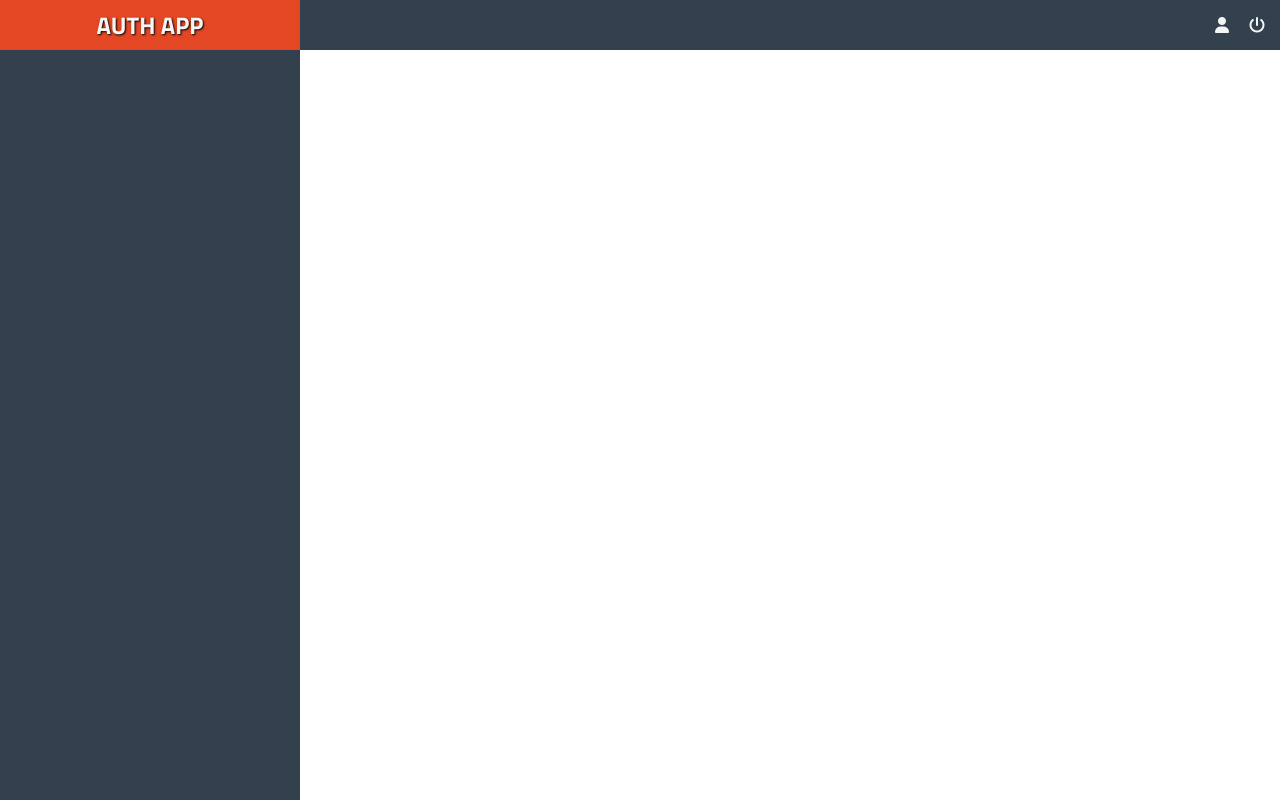
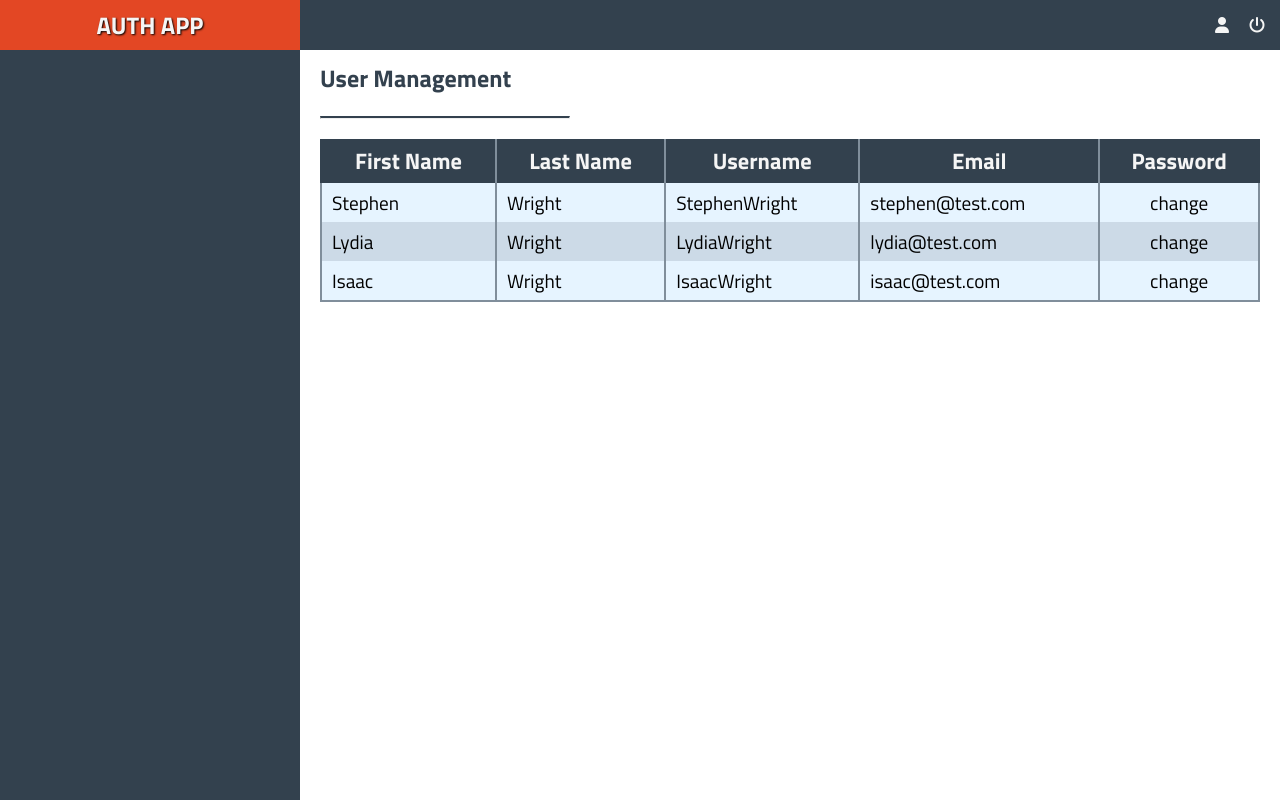
Before and after one commit to BGZStephen/node-user-boilerplate, an Angular app in the folder angular-src/: page /users/manage in a window 1280 px wide. Built offline with nearby package versions, Linux system fonts and the light colour scheme.

Commit message:
finished user management widget with template data

```diff
--- a/angular-src/src/app/app.module.ts
+++ b/angular-src/src/app/app.module.ts
@@ -13,6 +13,7 @@ import { HomeDisplayComponent } from './components/home-display/home-display.com
 import { NotificationBarComponent } from './components/notification-bar/notification-bar.component';
 import { UsersCountWidgetComponent } from './widgets/users-count-widget/users-count-widget.component';
 import { UsersManageComponent } from './pages/users/users-manage.component';
+import { UsersManagementWidgetComponent } from './widgets/users-management-widget/users-management-widget.component';
 
 @NgModule({
   declarations: [
@@ -24,7 +25,8 @@ import { UsersManageComponent } from './pages/users/users-manage.component';
     HomeDisplayComponent,
     NotificationBarComponent,
     UsersCountWidgetComponent,
-    UsersManageComponent
+    UsersManageComponent,
+    UsersManagementWidgetComponent
   ],
   imports: [
     BrowserModule,
--- a/angular-src/src/app/pages/users/users-manage.component.html
+++ b/angular-src/src/app/pages/users/users-manage.component.html
@@ -4,5 +4,6 @@
   </div>
   <div class="app-output-container">
     <app-notification-bar></app-notification-bar>
+    <app-users-management-widget></app-users-management-widget>
   </div>
 </div>
--- /dev/null
+++ b/angular-src/src/app/widgets/users-management-widget/users-management-widget.component.css
@@ -0,0 +1,99 @@
+.widget-container {
+  padding: 10px 20px;
+  width: 100%;
+}
+
+.widget-header {
+  color: #33414e
+}
+
+.widget-header-seperator {
+  border-top: 2px solid #33414e;
+  margin: 20px 0;
+  width: 100%;
+}
+
+.user-management-table {
+  border-spacing: 0;
+  border-bottom: 2px solid #808E9B;
+  max-width: 100%;
+  width: 100%;
+}
+
+td {
+  padding: 5px 10px;
+}
+
+.primary-row {
+  background: #33414e;
+  color: #f5f5f5;
+  text-align: center;
+}
+
+.primary-row td {
+  border-right: 1px solid #808E9B;
+  border-left: 1px solid #808E9B;
+  font-weight: bold;
+}
+
+.primary-row td:first-of-type {
+  border-left: 2px solid #33414e;
+}
+
+.primary-row td:last-of-type {
+  border-right: 2px solid #33414e;
+}
+
+.output-row td {
+  border-right: 1px solid #808E9B;
+  border-left: 1px solid #808E9B;
+}
+
+.output-row td:first-of-type {
+  border-left: 2px solid #808E9B;
+}
+
+.output-row td:last-of-type {
+  border-right: 2px solid #808E9B;
+}
+
+.output-row:nth-of-type(even) {
+  background: #E6F4FF;
+}
+
+.output-row:nth-of-type(odd) {
+  background: #CCDAE7;
+}
+
+.email-header,
+.password-header,
+.email-output,
+.change-password {
+  display: none;
+}
+
+.change-password {
+  text-align: center;
+}
+
+@media (min-width: 768px) {
+
+  .widget-header-seperator {
+    width: 250px;
+  }
+
+  .primary-row td {
+    font-size: 1.4em;
+  }
+
+  .output-row td {
+    font-size: 1.2em;
+  }
+
+  .email-header,
+  .password-header,
+  .email-output,
+  .change-password {
+    display: table-cell;
+  }
+}
--- /dev/null
+++ b/angular-src/src/app/widgets/users-management-widget/users-management-widget.component.html
@@ -0,0 +1,35 @@
+<div class="widget-container">
+  <h2 class="widget-header">User Management</h2>
+  <hr class="widget-header-seperator">
+  <table class="user-management-table">
+    <thead></thead>
+    <tr class="primary-row">
+      <td>First Name</td>
+      <td>Last Name</td>
+      <td>Username</td>
+      <td class="email-header">Email</td>
+      <td class="password-header">Password</td>
+    </tr>
+    <tr class="output-row">
+      <td>Stephen</td>
+      <td>Wright</td>
+      <td>StephenWright</td>
+      <td class="email-output">stephen@test.com</td>
+      <td class="change-password"><a class="change-password-link">change</a></td>
+    </tr>
+    <tr class="output-row">
+      <td>Lydia</td>
+      <td>Wright</td>
+      <td>LydiaWright</td>
+      <td class="email-output">lydia@test.com</td>
+      <td class="change-password"><a class="change-password-link">change</a></td>
+    </tr>
+    <tr class="output-row">
+      <td>Isaac</td>
+      <td>Wright</td>
+      <td>IsaacWright</td>
+      <td class="email-output">isaac@test.com</td>
+      <td class="change-password"><a class="change-password-link">change</a></td>
+    </tr>
+  </table>
+</div>
--- /dev/null
+++ b/angular-src/src/app/widgets/users-management-widget/users-management-widget.component.ts
@@ -0,0 +1,15 @@
+import { Component, OnInit } from '@angular/core';
+
+@Component({
+  selector: 'app-users-management-widget',
+  templateUrl: './users-management-widget.component.html',
+  styleUrls: ['./users-management-widget.component.css']
+})
+export class UsersManagementWidgetComponent implements OnInit {
+
+  constructor() { }
+
+  ngOnInit() {
+  }
+
+}
```
